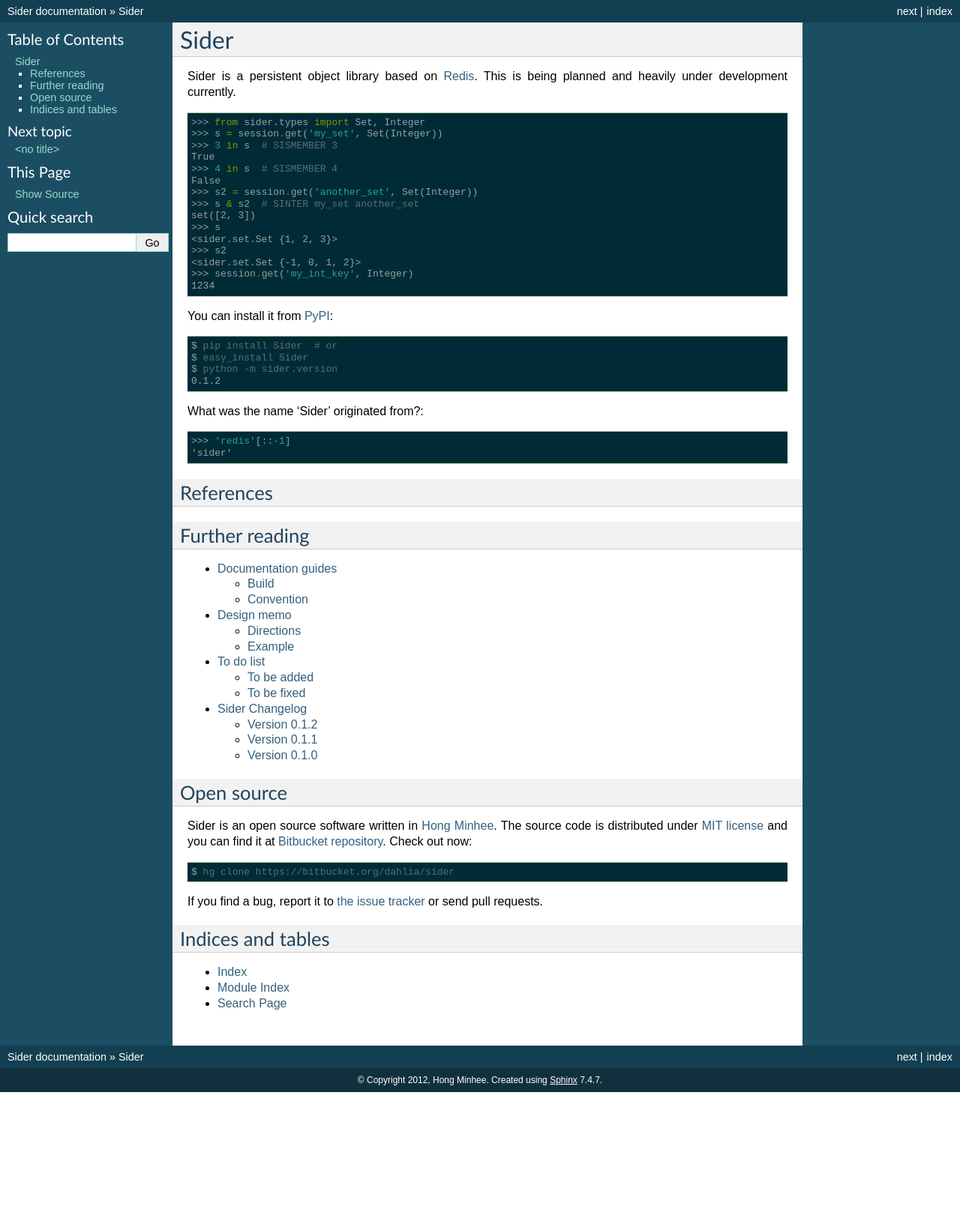
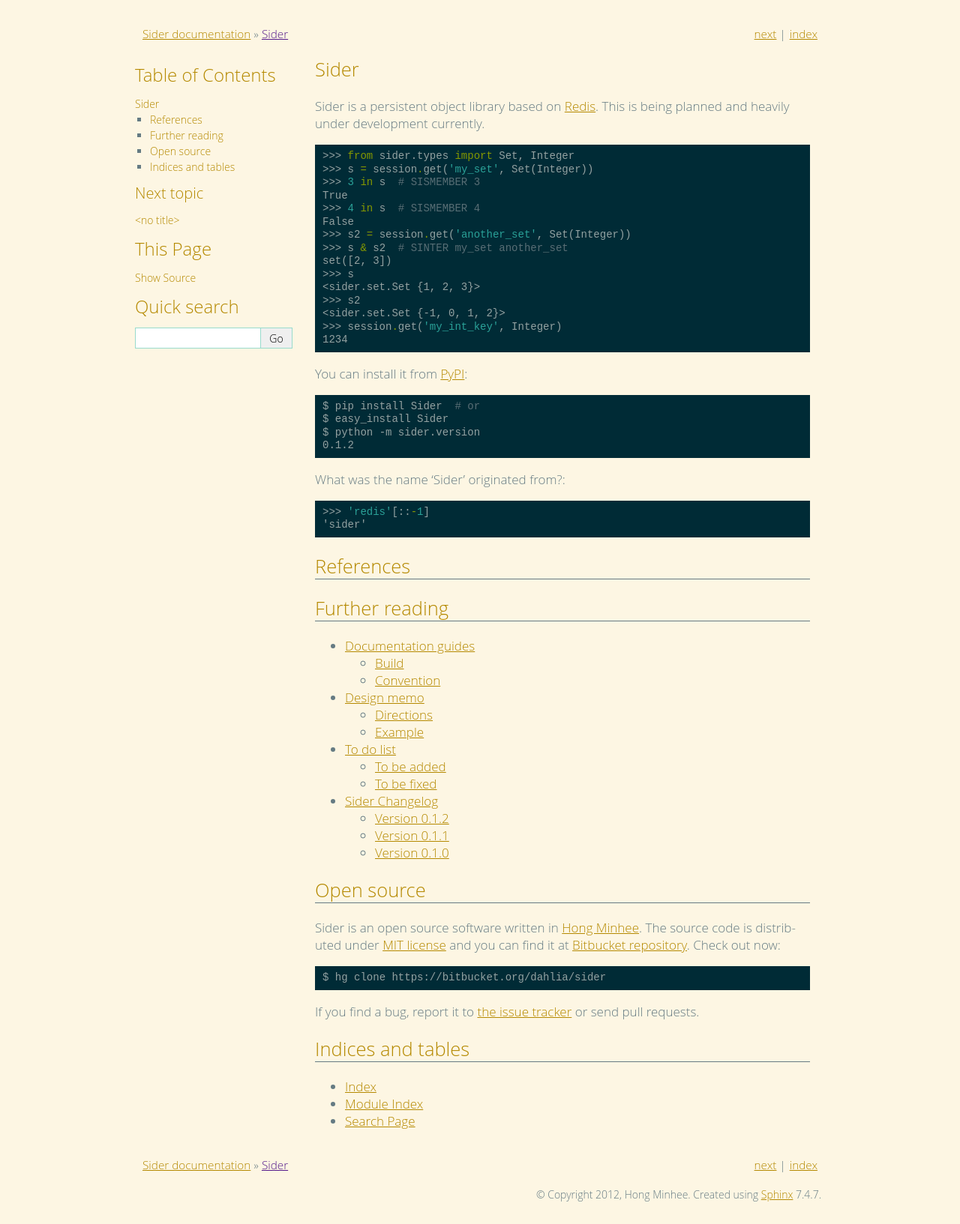
Before and after one commit to dahlia/sider, a Sphinx documentation site: the page built from docs/index.rst, in a window 1280 px wide. Shown: the whole page at 75% size. Built offline with Sphinx 7.4.7, drawn with Linux system fonts in a browser that asks for light colours; the version number could not be read and is left out; before the commit the page ends 1457 px from its top, so only the background shows below that.

Commit message:
Themeing
--HG--
branch : docs

```diff
--- /dev/null
+++ b/docs/_themes/solarized/static/solarized.css_t
@@ -0,0 +1,104 @@
+/*
+ * solarized.css_t
+ * ---------------
+ *
+ * Inspired by Solarized <http://ethanschoonover.com/solarized>.
+ *
+ * Copyright 2012 by Hong Minhee
+ */
+
+{% set page_width = 940 %}
+{% set sidebar_width = 220 %}
+{% set body_font_stack = "'Open Sans', sans-serif" %}
+{% set code_font_stack = "'Courier New', 'Consolas', 'Menlo', "
+                         "'Deja Vu Sans Mono', 'Bitstream Vera Sans Mono', "
+                         "monospace" %}
+
+@import url('basic.css');
+
+body {
+  font-family: {{ body_font_stack }};
+  font-weight: 300;
+  font-size: 17px;
+  background-color: #fdf6e3;
+  color: #657b83;
+  margin: 30px 0 0 0;
+  padding: 0;
+}
+
+div.document { width: {{ page_width }}px; margin: 0 auto; }
+
+div.deck { font-size: 18px; }
+
+div.related {
+  width: {{ page_width - 20 }}px;
+  padding: 5px 10px;
+  margin: 15px auto 15px auto;
+}
+
+div.documentwrapper { float: left; width: 100%; }
+
+div.bodywrapper { margin: 0 0 0 {{ sidebar_width }}px; }
+
+div.body { padding: 0 30px 0 30px; }
+
+div.footer {
+  width: {{ page_width - 15 }}px;
+  margin: 10px auto 30px auto;
+  padding-right: 15px;
+  font-size: 14px;
+  text-align: right;
+}
+
+div.sphinxsidebar { font-size: 14px; line-height: 1.5; }
+div.sphinxsidebar a { text-decoration: none; }
+
+div.sphinxsidebarwrapper { padding: 7px 10px; }
+div.sphinxsidebarwrapper p.logo { padding: 0 0 20px 0; margin: 0; }
+
+div.sphinxsidebar h3,
+div.sphinxsidebar h4 {
+  font-weight: 300;
+  margin: 0 0 5px 0;
+  padding: 0;
+  color: #b58900;
+}
+div.sphinxsidebar h4 { font-size: 20px; }
+div.sphinxsidebar h3 { font-size: 24px; }
+div.sphinxsidebar p { margin: 10px 0; }
+div.sphinxsidebar ul { margin: 10px 0; padding: 0; }
+div.sphinxsidebar input {
+  font-family: {{ body_font_stack }};
+  font-weight: 300;
+  font-size: 1em;
+}
+
+
+::selection { background-color: #ff5e99; color: white; }
+::-moz-selection { background-color: #ff5e99; color: white; }
+
+a { color: #b58900; }
+strong, b { font-weight: 600; }
+pre, code, tt { font-family: {{ code_font_stack }}; }
+pre {
+  padding: 7px 10px;
+  margin: 15px 0;
+  font-size: 14px;
+}
+
+div.body h1, div.body h2, div.body h3, div.body h4, div.body h5, div.body h6 {
+  font-family: {{ body_font_stack }};
+  font-weight: 300;
+  color: #b58900;
+}
+div.body h1:first-child { margin-top: 0; }
+div.body h2 {
+  border-bottom: 1px solid #657b83;
+}
+div.body h1 a tt, div.body h2 a tt, div.body h3 a tt, div.body h4 a tt,
+div.body h5 a tt, div.body h6 a tt, div.body h1 tt.xref, div.body h2 tt.xref,
+div.body h3 tt.xref, div.body h4 tt.xref, div.body h5 tt.xref,
+div.body h6 tt.xref {
+  font-family: 'Droid Sans Mono', monospace;
+  font-weight: normal;
+}
--- /dev/null
+++ b/docs/_themes/solarized/theme.conf
@@ -0,0 +1,6 @@
+[theme]
+inherit = basic
+stylesheet = solarized.css
+pygments_style = solarized.SolarizedStyle
+
+[options]
--- a/docs/conf.py
+++ b/docs/conf.py
@@ -90,7 +90,7 @@
 # The name of the Pygments (syntax highlighting) style to use.
 # - solarized: https://github.com/altercation/solarized
 # - solarized-dark-pygments: https://github.com/gthank/solarized-dark-pygments
-pygments_style = 'solarized.SolarizedStyle'
+#pygments_style = 'solarized.SolarizedStyle'
 
 # A list of ignored prefixes for module index sorting.
 #modindex_common_prefix = []
@@ -100,15 +100,15 @@
 
 # The theme to use for HTML and HTML Help pages.  See the documentation for
 # a list of builtin themes.
-html_theme = 'default'
+html_theme = 'solarized'
 
 # Theme options are theme-specific and customize the look and feel of a theme
 # further.  For a list of options available for each theme, see the
 # documentation.
-html_theme_options = {'codebgcolor': '#002B36', 'codetextcolor': '#586E75'}
+#html_theme_options = {'codebgcolor': '#002B36', 'codetextcolor': '#586E75'}
 
 # Add any paths that contain custom themes here, relative to this directory.
-#html_theme_path = []
+html_theme_path = ['_themes']
 
 # The name for this set of Sphinx documents.  If None, it defaults to
 # "<project> v<release> documentation".
```
Also changed, not shown: docs/_themes/solarized/layout.html (added, +25 -0 lines).
